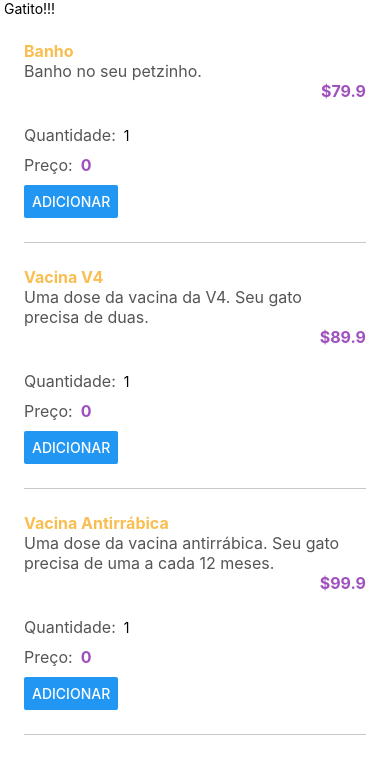
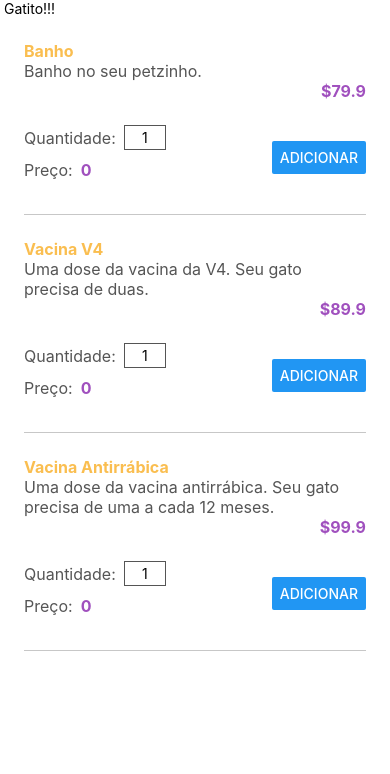
Before and after one commit to lia-dias/gatito-petshop-alura, a React Native app: screen / in a window 390 px wide. Shown: the top 774 px of the page. Built offline with nearby package versions, Linux system fonts and the light colour scheme.

Commit message:
Add estilo para CampoInteiro

```diff
--- /dev/null
+++ b/src/components/CampoInteiro/estilo.js
@@ -0,0 +1,11 @@
+import { StyleSheet } from 'react-native';
+import { cores } from '../../estilos';
+
+export default StyleSheet.create({
+  campo: {
+    height: 25,
+    borderWidth: 1,
+    borderColor: cores.escuro,
+    textAlign: 'center',
+  }
+});
--- a/src/components/CampoInteiro/index.js
+++ b/src/components/CampoInteiro/index.js
@@ -1,6 +1,7 @@
 import { TextInput } from "react-native"
+import estiloPadrao from "./estilo";
 
-export default function CampoInteiro({ valor, onChangeAcao }) {
+export default function CampoInteiro({ valor, onChangeAcao, estilo }) {
 
     const validaOnChangeText = (novoValor, onChangeCallback) => {
         if(!novoValor.match(/^[0-9]*$/)) return;
@@ -12,6 +13,7 @@ export default function CampoInteiro({ valor, onChangeAcao }) {
 
     return <
         TextInput
+            style={[estiloPadrao.campo, estilo]}
             keyboardType="number-pad"
             selectTextOnFocus
             value={valorString}
--- a/src/telas/servicos/Item/index.js
+++ b/src/telas/servicos/Item/index.js
@@ -18,7 +18,7 @@ export default function Item({nome, preco, descricao}) {
                 <View>
                     <View style={estilo.valor}>
                         <Text style={estilo.descricao}>Quantidade:</Text>
-                        <CampoInteiro valor={quantidade} onChangeAcao={setQuantidade}/>
+                        <CampoInteiro estilo={estilo.quantidade} valor={quantidade} onChangeAcao={setQuantidade}/>
                     </View>
                     <View style={estilo.valor}>
                         <Text style={estilo.descricao}>Preço:</Text>
```
